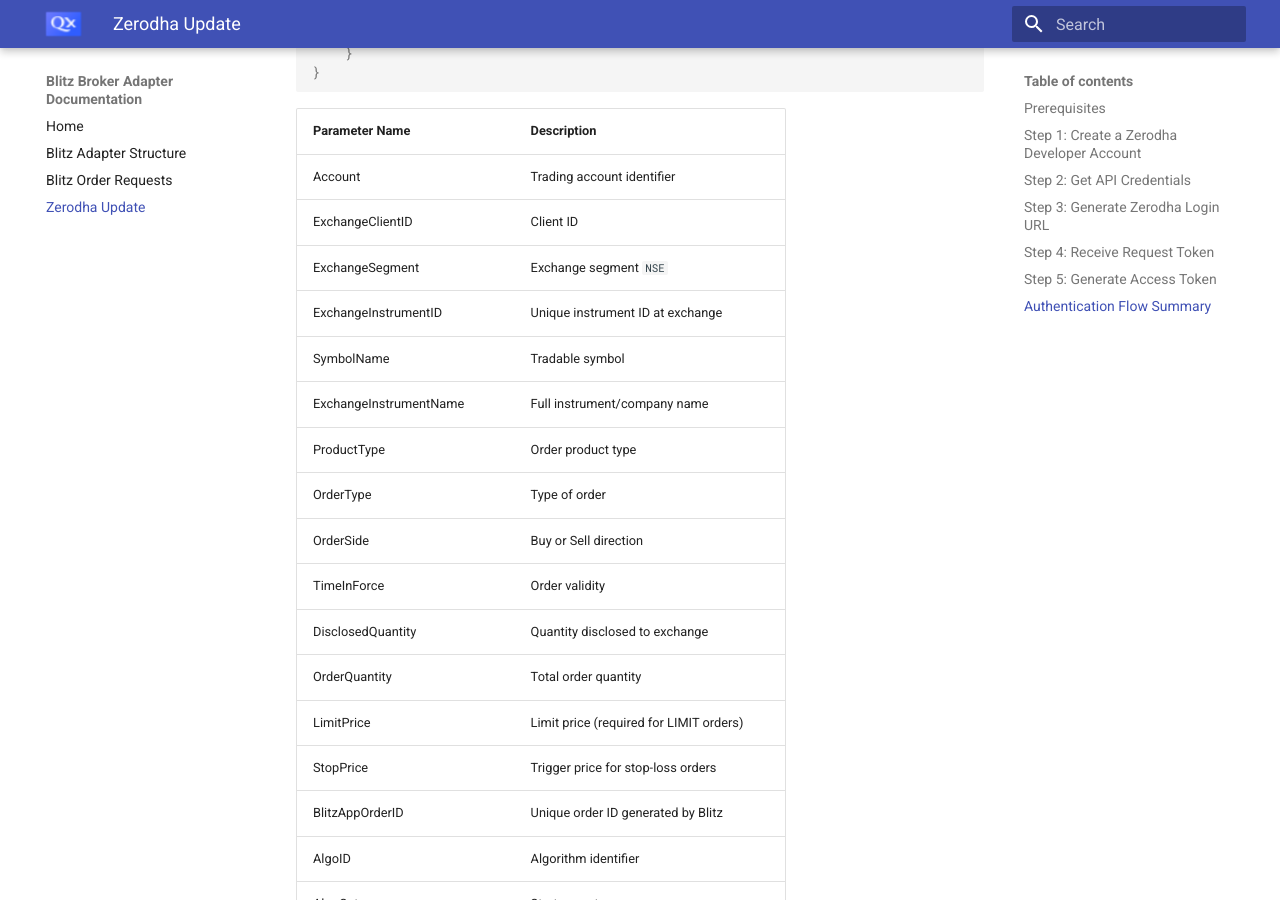
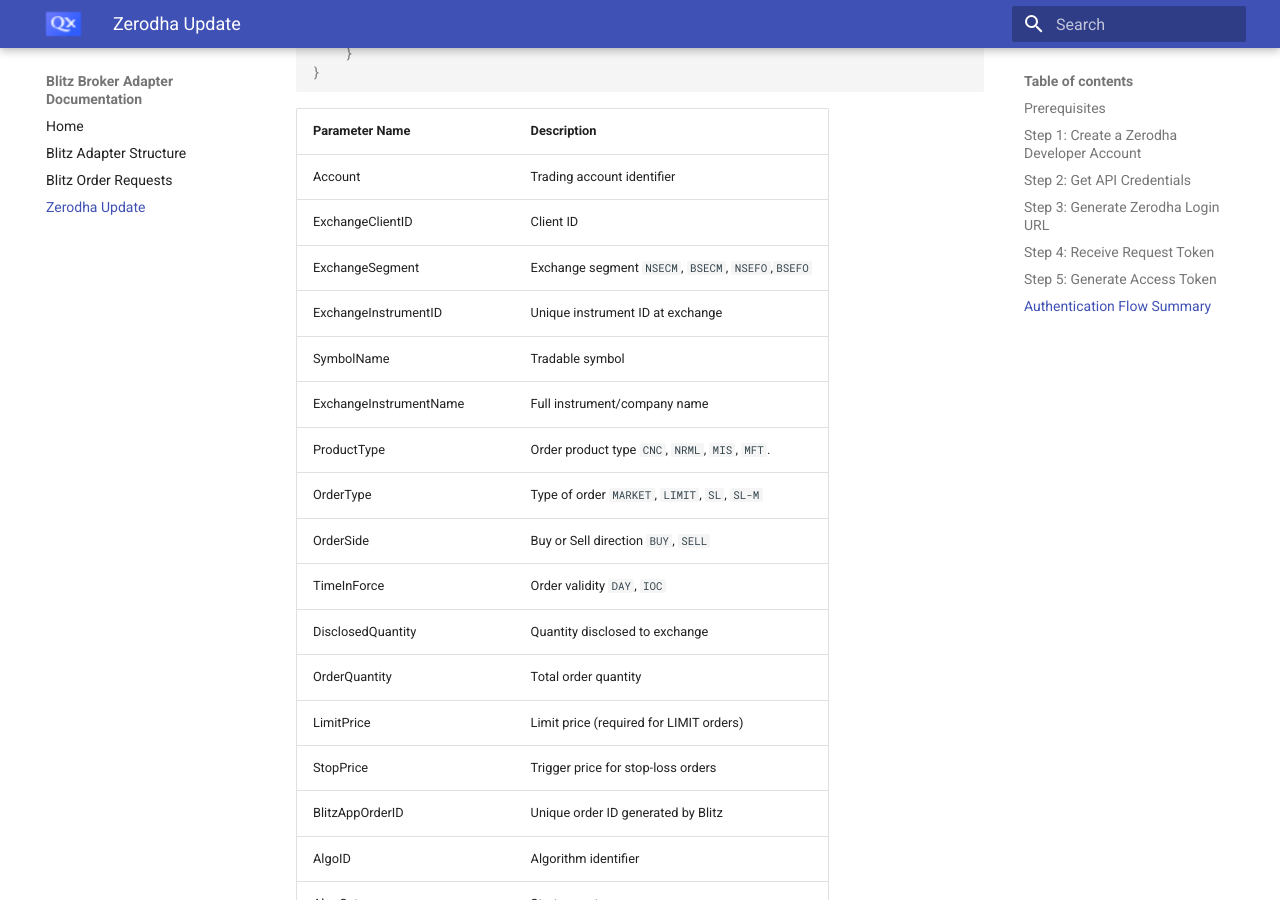
Before and after one commit to Harshitv-45/adaptersDoc, an MkDocs documentation site: the page built from docs/zerodha_update.md, in a window 1280 px wide and 900 px high, scrolled down 4706 px. Built offline with MkDocs 1.6.1 and Material for MkDocs 9.7.7, drawn with Linux system fonts in a browser that asks for light colours.

Commit message:
update the parameters

```diff
--- a/docs/zerodha_update.md
+++ b/docs/zerodha_update.md
@@ -131,14 +131,14 @@
 |-----------------------------------|-----------------------------------------------------------------|
 | Account                           | Trading account identifier                                      |
 | ExchangeClientID                  | Client ID                                                       |
-| ExchangeSegment                   | Exchange segment `NSE`                                          |
+| ExchangeSegment                   | Exchange segment `NSECM`, `BSECM`, `NSEFO`,`BSEFO`              |
 | ExchangeInstrumentID              | Unique instrument ID at exchange                                |
 | SymbolName                        | Tradable symbol                                                 |
 | ExchangeInstrumentName            | Full instrument/company name                                    |
-| ProductType                       | Order product type                                              |
-| OrderType                         | Type of order                                                   |
-| OrderSide                         | Buy or Sell direction                                           |
-| TimeInForce                       | Order validity                                                  |
+| ProductType                       | Order product type `CNC`, `NRML`, `MIS`, `MFT`.                 |
+| OrderType                         | Type of order  `MARKET`, `LIMIT`, `SL`, `SL-M`                  |
+| OrderSide                         | Buy or Sell direction `BUY`, `SELL`                             |
+| TimeInForce                       | Order validity `DAY`, `IOC`                                     |
 | DisclosedQuantity                 | Quantity disclosed to exchange                                  |
 | OrderQuantity                     | Total order quantity                                            |
 | LimitPrice                        | Limit price (required for LIMIT orders)                         |
```
